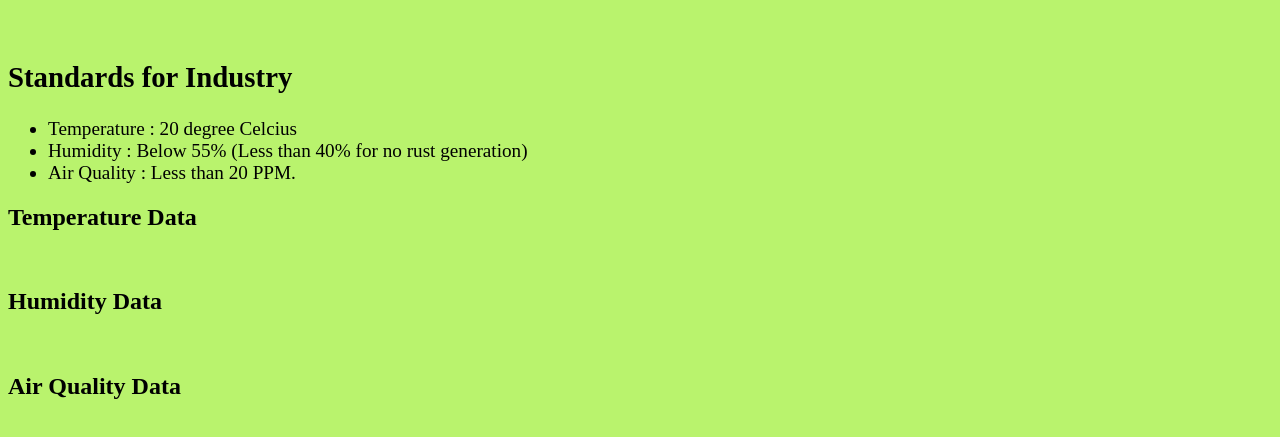
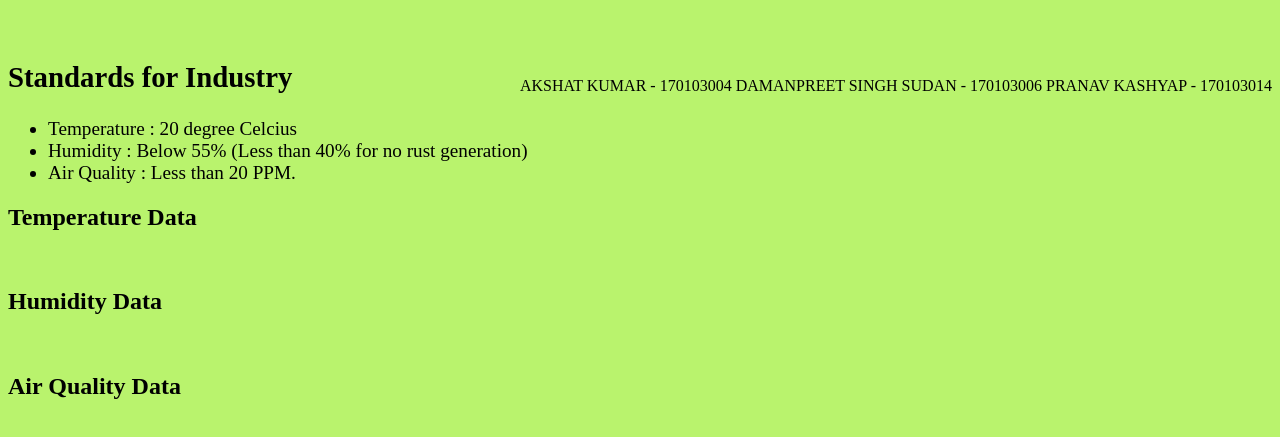
Before and after one commit to akshatoes/emas, a plain HTML site: page index.html in a window 1280 px wide. Shown: the part 61-498 px from the top of the page. Drawn offline with Linux system fonts and the light colour scheme; no server answers.

Commit message:
Update index.html

```diff
--- a/index.html
+++ b/index.html
@@ -7,10 +7,13 @@
                 background-color: rgb(185, 243, 109);
             }
             h1 {
+
                 align-content: center;
                 text-align: center;
             }
-
+            #name{
+                float:right;
+            }
 
             @keyframes mymove {
                 from {background-color: red;}
@@ -116,6 +119,12 @@
         <h1>Ecosystem Monitoring and Assessment System</h1>
         <br>
         <div id ='root'>
+            <p id='name'>
+
+                AKSHAT KUMAR - 170103004
+                DAMANPREET SINGH SUDAN - 170103006
+                PRANAV KASHYAP - 170103014
+            </p>
             <div class="standard">
                 <h2>Standards for Industry</h2>
                 <p>
```
